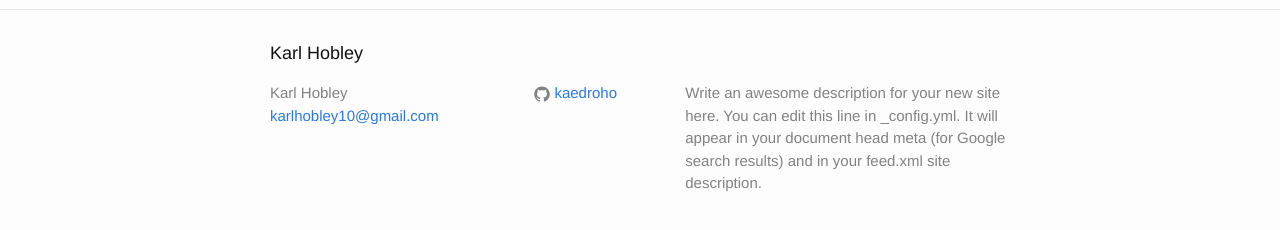
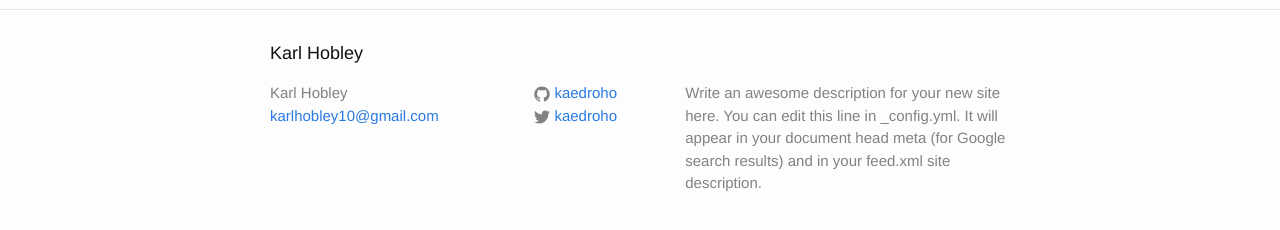
Before and after one commit to kaedroho/kaedroho.github.io, a Jekyll site: the page built from index.html, in a window 1280 px wide. Shown: the part 287-517 px from the top of the page. Built offline with Jekyll 4.4.1, drawn with Linux system fonts in a browser that asks for light colours.

Commit message:
Added twitter username

```diff
--- a/_config.yml
+++ b/_config.yml
@@ -8,6 +8,7 @@ description: > # this means to ignore newlines until "baseurl:"
 baseurl: "" # the subpath of your site, e.g. /blog/
 url: "http://kaedroho.github.io" # the base hostname & protocol for your site
 github_username:  kaedroho
+twitter_username:  kaedroho
 
 # Build settings
 markdown: kramdown
```
